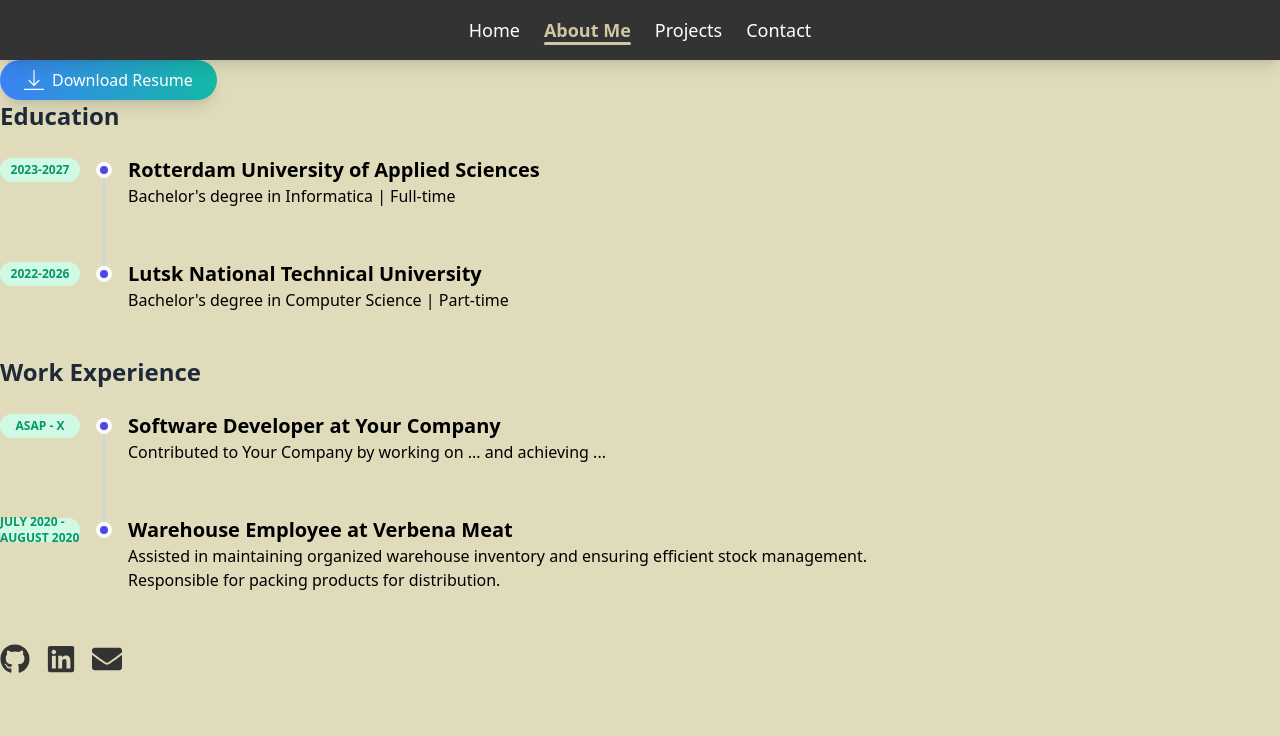
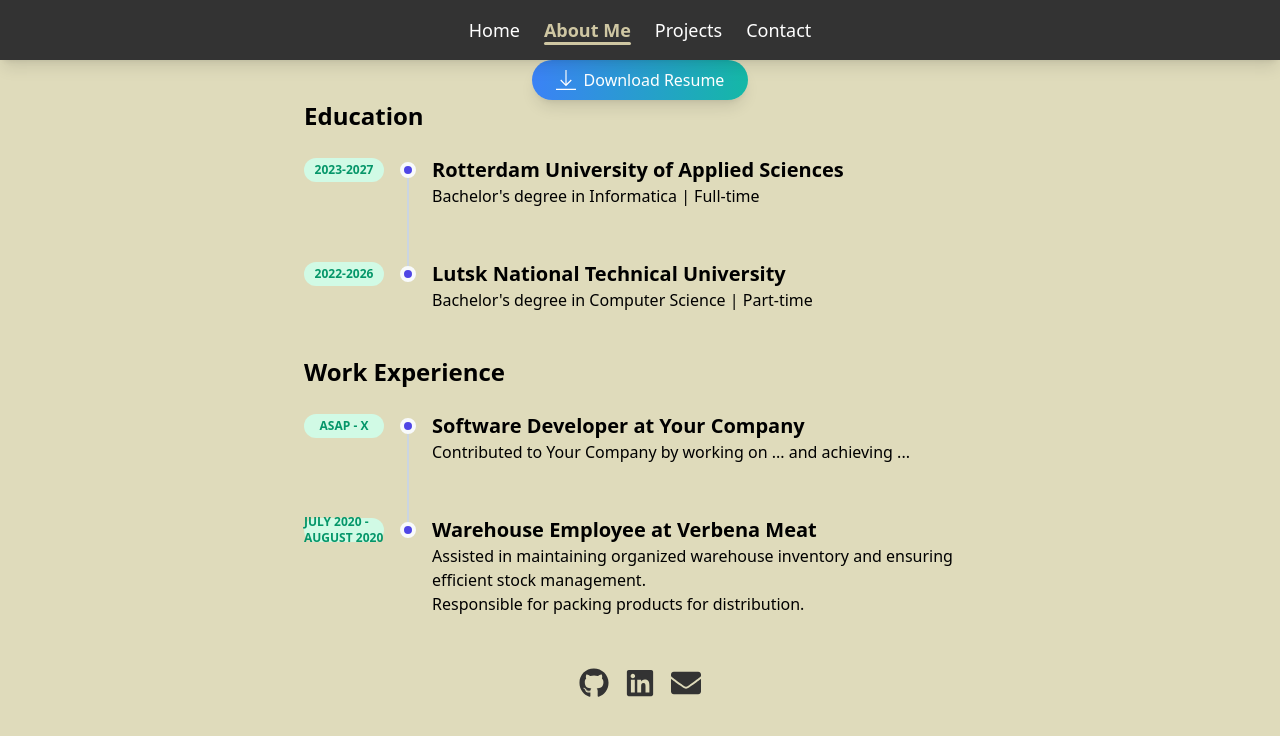
Before and after one commit to AntonIshchyk/Portfolio, a React (Create React App) app: page /about in a window 1280 px wide. Shown: the top 736 px of the page. Built offline with nearby package versions, Linux system fonts and the light colour scheme.

Commit message:
center the data

```diff
--- a/src/components/timeline.tsx
+++ b/src/components/timeline.tsx
@@ -1,18 +1,15 @@
-import {Education, Work} from "../data/timeline"
+import { Education, Work } from "../data/timeline";
 
 const TimelineItem: React.FC<Education | Work> = (props) => {
   return (
-    <div className="group relative py-6 pl-8 sm:pl-32">
-      <div className="mb-1 flex flex-col items-start before:absolute before:left-2 before:h-full before:-translate-x-1/2 before:translate-y-3 before:self-start before:bg-slate-300 before:px-px after:absolute after:left-2 after:box-content after:h-2 after:w-2 after:-translate-x-1/2 after:translate-y-1.5 after:rounded-full after:border-4 after:border-slate-50 after:bg-indigo-600 group-last:before:hidden sm:flex-row sm:before:left-0 sm:before:ml-[6.5rem] sm:after:left-0 sm:after:ml-[6.5rem]">
+    <div className="group relative py-6 pl-8 sm:pl-32 flex justify-center">
+      <div className="w-full max-w-2xl mb-1 flex flex-col items-start before:absolute before:left-2 before:h-full before:-translate-x-1/2 before:translate-y-3 before:self-start before:bg-slate-300 before:px-px after:absolute after:left-2 after:box-content after:h-2 after:w-2 after:-translate-x-1/2 after:translate-y-1.5 after:rounded-full after:border-4 after:border-slate-50 after:bg-indigo-600 group-last:before:hidden sm:flex-row sm:before:left-0 sm:before:ml-[6.5rem] sm:after:left-0 sm:after:ml-[6.5rem]">
         <time className="left-0 mb-3 inline-flex h-6 w-20 translate-y-0.5 items-center justify-center rounded-full bg-emerald-100 text-xs font-semibold uppercase text-emerald-600 sm:absolute sm:mb-0">
           {props.date}
         </time>
         {"university" in props ? (
           <div>
-            <a href={props.link}
-              target="_blank"
-              rel="noopener noreferrer"
-              className="text-xl font-bold">
+            <a href={props.link} target="_blank" rel="noopener noreferrer" className="text-xl font-bold">
               {props.university}
             </a>
             <div>{props.degree} in {props.field} | {props.form}</div>
@@ -20,10 +17,7 @@ const TimelineItem: React.FC<Education | Work> = (props) => {
         ) : (
           <div>
             <div className="text-xl font-bold">
-              <a
-                href={props.link}
-                target="_blank"
-                rel="noopener noreferrer">
+              <a href={props.link} target="_blank" rel="noopener noreferrer">
                 {props.title} at {props.company}
               </a>
             </div>
@@ -42,23 +36,23 @@ interface TimelineProps {
 
 const Timeline: React.FC<TimelineProps> = ({ education, work }) => {
   return (
-    <div>
+    <div className="w-full flex flex-col items-center">
       {education && (
-        <>
-          <h2 className="text-2xl font-bold text-gray-800">Education</h2>
+        <div className="w-full max-w-2xl">
+          <h2 className="text-2xl font-bold">Education</h2>
           {education.map((item, idx) => (
             <TimelineItem key={idx} {...item} />
           ))}
-        </>
+        </div>
       )}
 
       {work && (
-        <>
-          <h2 className="text-2xl font-bold text-gray-800 mt-4">Work Experience</h2>
+        <div className="w-full max-w-2xl mt-4">
+          <h2 className="text-2xl font-bold">Work Experience</h2>
           {work.map((item, idx) => (
             <TimelineItem key={idx} {...item} />
           ))}
-        </>
+        </div>
       )}
     </div>
   );
--- a/src/pages/about.tsx
+++ b/src/pages/about.tsx
@@ -3,12 +3,11 @@ import { TfiDownload } from "react-icons/tfi";
 import { FaGithub, FaLinkedin, FaEnvelope } from "react-icons/fa";
 import CV from "../assets/about/CV Software Developer Anton Ishchyk.pdf";
 import Timeline from "../components/timeline";
-import {education, work} from "../data/timeline"
-
+import { education, work } from "../data/timeline";
 
 const About: React.FC = () => {
   return (
-      <>
+    <div className="w-full flex flex-col items-center">
       <a
         href={CV}
         download="CV Software Developer Anton Ishchyk.pdf"
@@ -16,9 +15,10 @@ const About: React.FC = () => {
         <TfiDownload className="mr-2 text-xl" /> Download Resume
       </a>
 
-        <Timeline education={education}/>
-
-        <Timeline work={work}/>
+      <div className="w-full max-w-2xl text-left">
+        <Timeline education={education} />
+        <Timeline work={work} />
+      </div>
 
       <div className="mt-6 flex space-x-4">
         <a href="https://github.com/AntonIshchyk" target="_blank" rel="noopener noreferrer" className="text-[#333] hover:text-black text-3xl">
@@ -31,8 +31,8 @@ const About: React.FC = () => {
           <FaEnvelope />
         </a>
       </div>
-      </>
+    </div>
   );
-  }
+};
 
 export default About;
```
Lines whose indentation alone changed are shown as unchanged.
